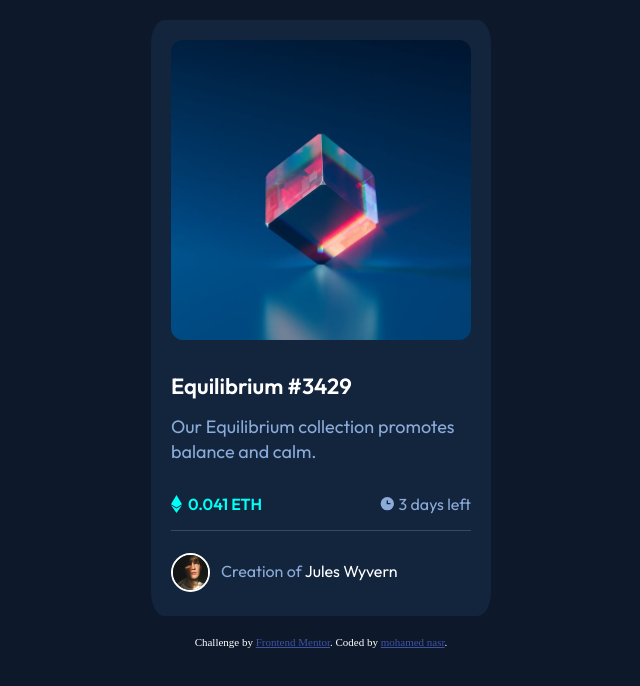
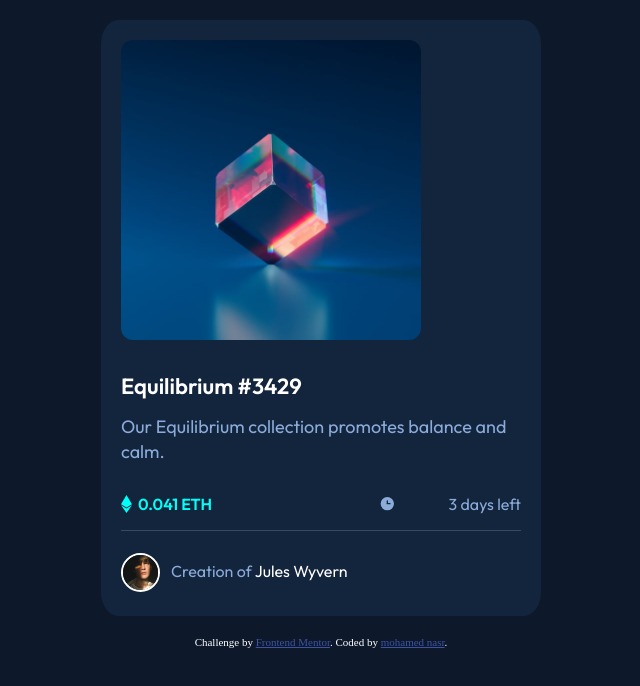
Before and after one commit to stitch-606/nft-card, a plain HTML site: page index.html in a window 1280 px wide. Shown: the whole page, without its empty margins (319-959 px from the left). Drawn offline with Linux system fonts and the light colour scheme.

Commit message:
Update ntf.css

```diff
--- a/ntf.css
+++ b/ntf.css
@@ -20,7 +20,7 @@ body {
 }
 
 .container .crd {
-  width: 300px;
+  width: 400px;
   margin-left: auto;
   margin-right: auto;
   padding: 20px;
@@ -33,8 +33,8 @@ body {
 }
 
 .crd .overlay {
-  width: 300px;
-  height: 300px;
+  width: 400px;
+  height: 400px;
   position: absolute;
 }
 
```
